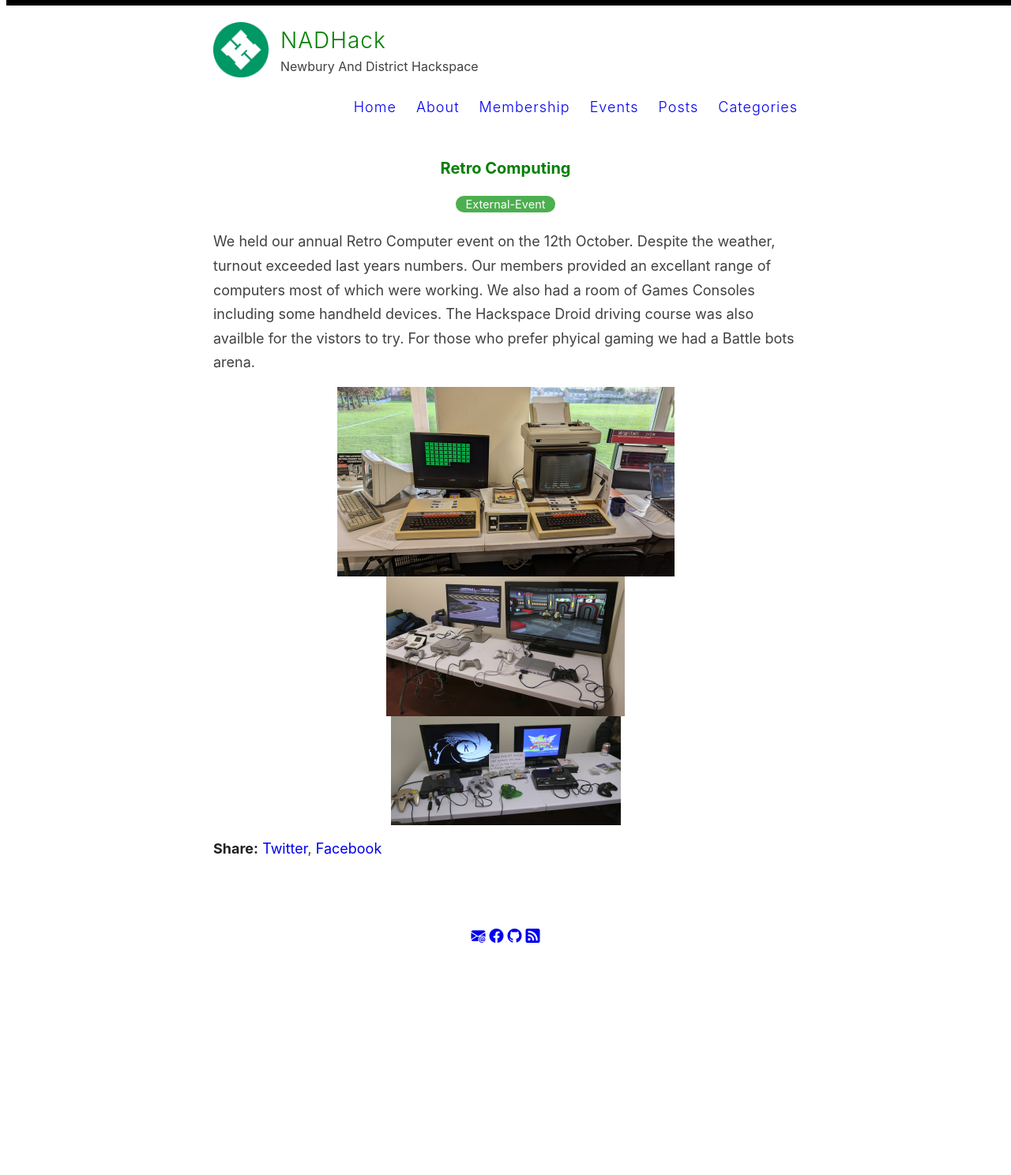
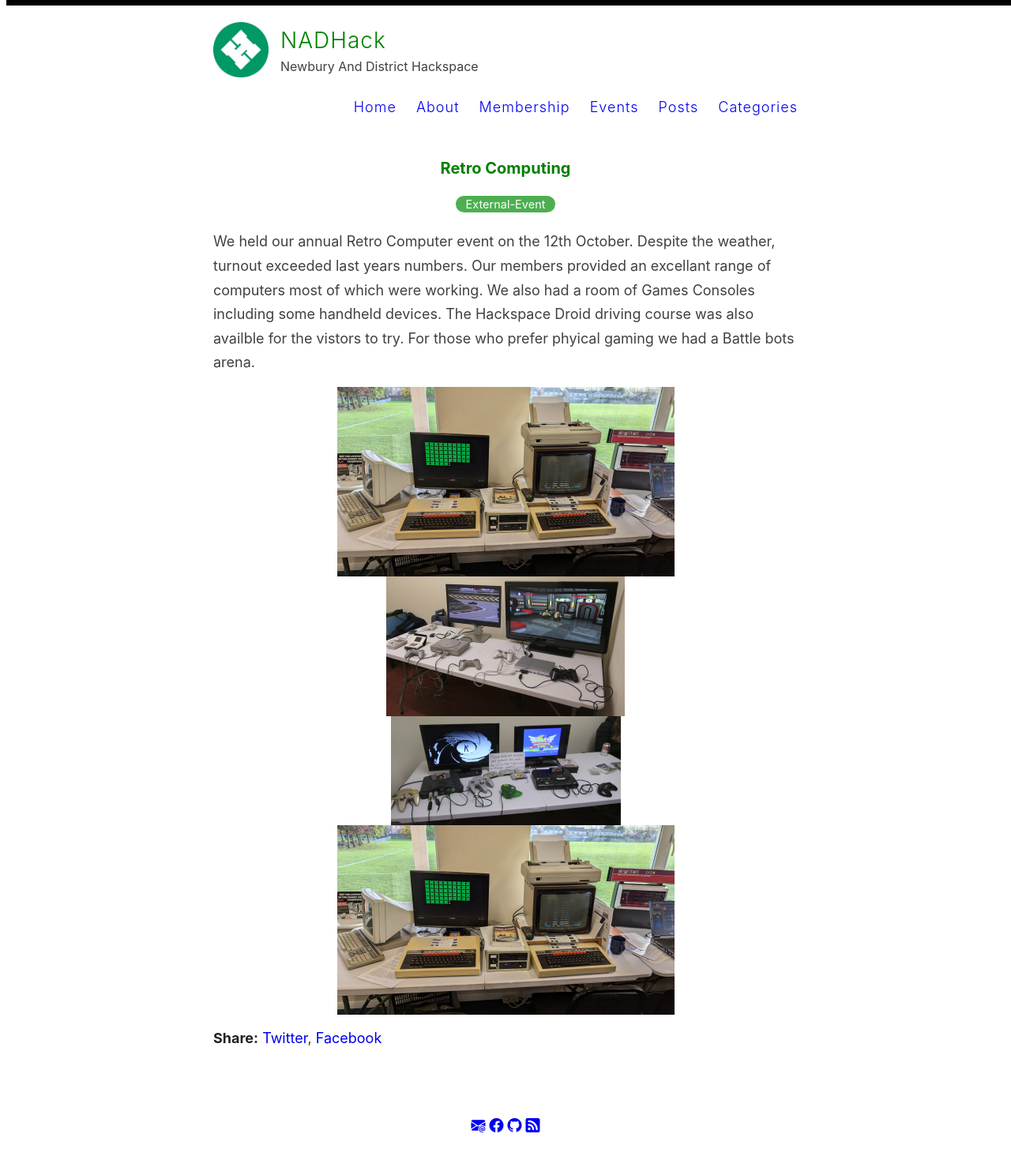
Before and after one commit to nadhack/nadhack.github.io, a Jekyll site: the page built from _posts/2024-10-12-retro-computer.md, in a window 1280 px wide. Shown: the whole page at 79% size. Built offline with Jekyll 4.4.1, drawn with Linux system fonts in a browser that asks for light colours; before the commit the page ends 1248 px from its top, so only the background shows below that.

Commit message:
Update 2024-10-12-retro-computer.md

```diff
--- a/_posts/2024-10-12-retro-computer.md
+++ b/_posts/2024-10-12-retro-computer.md
@@ -11,3 +11,4 @@ We held our annual Retro Computer event on the 12th October. Despite the weather
 ![](/images/bbc1.png)
 ![](/images/gamesconsoles1.png)
 ![](/images/gamesconsoles2.png)
+![](/images/retro/bbc1.png)
```
